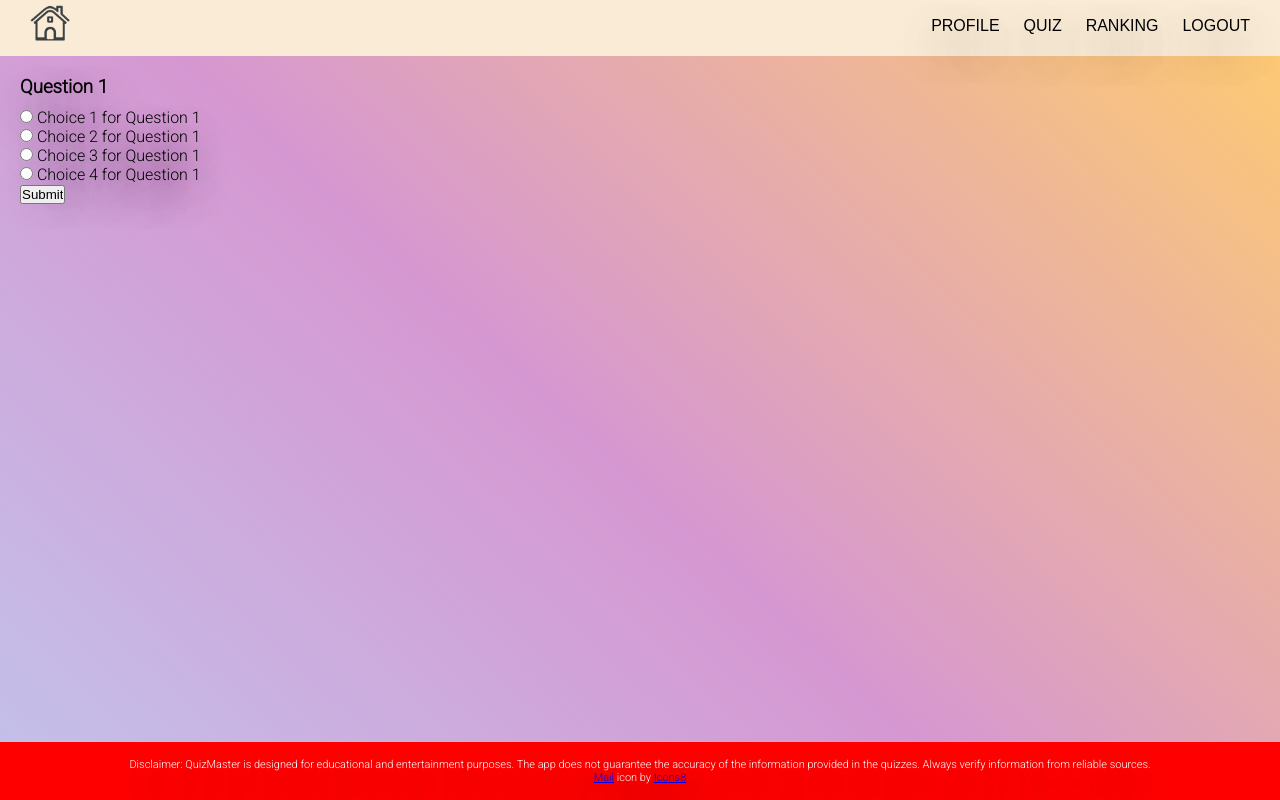
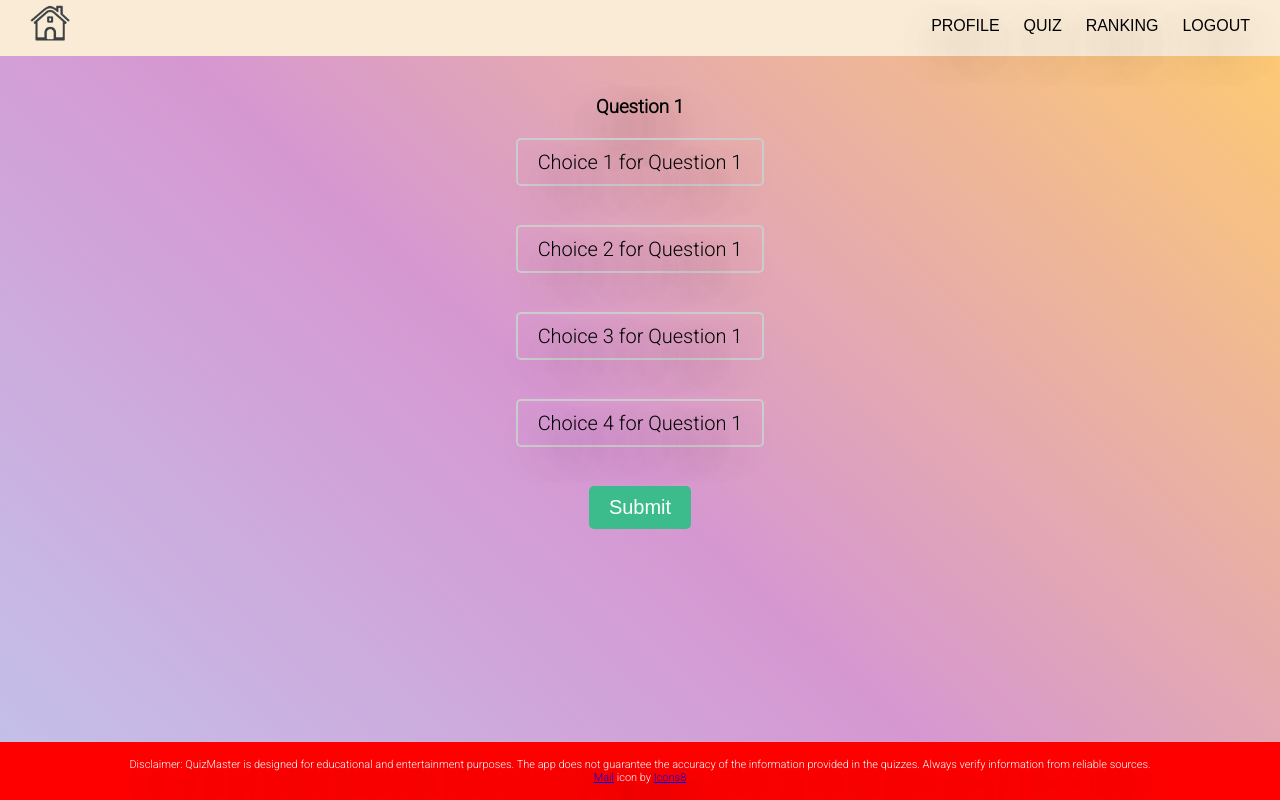
Before and after one commit to juhum/QuizApp, a Flask app: page /quiz in a window 1280 px wide. Run offline with Flask 3, Linux system fonts and the light colour scheme; a user stored in the database is signed in; data comes from the database, SQL or seed files in the repository; both versions use the stored data as it was after the commit; data that the repository does not hold is empty; parts of the project's set-up code (start-up, migrations or seed data) failed here and were passed over.

Commit message:
profile page fixes, quiz styling

```diff
--- /dev/null
+++ b/website/static/css/quizstyle.css
@@ -0,0 +1,79 @@
+
+*,
+*::after,
+*::before {
+    margin: 0;
+    padding: 0;
+    box-sizing: border-box;
+}
+
+
+html {
+    scroll-behavior: smooth;
+}
+
+
+
+input[type=radio] {
+    display: none;
+}
+
+input[type=radio] + label {
+    display: inline-block;
+    padding: 10px 20px;
+    margin: 10px;
+    font-size: 20px;
+    cursor: pointer;
+    border: 2px solid #ccc;
+    border-radius: 5px;
+}
+
+input[type=radio]:checked + label {
+    background-color: #3CBC8D;
+    color: white;
+}
+
+input[type=submit] {
+    display: inline-block;
+    padding: 10px 20px;
+    margin: 10px;
+    font-size: 20px;
+    cursor: pointer;
+    border: none;
+    border-radius: 5px;
+    background-color: #3CBC8D;
+    color: white;
+}
+
+input[type=submit]:hover {
+    background-color: #2E8B57;
+}
+
+.container {
+    display: flex;
+    flex-direction: column;
+    align-items: center;
+}
+
+form {
+    display: flex;
+    flex-direction: column;
+    align-items: center;
+}
+
+
+
+.container {
+    display: flex;
+    flex-direction: column;
+    align-items: center;
+}
+
+form {
+    /* Add these styles to center the form */
+    display: flex;
+    flex-direction: column;
+    align-items: center;
+    margin: 0 auto; /* This will center the form horizontally */
+    max-width: 600px; /* You can adjust the max-width as needed */
+}
--- a/website/static/css/style.css
+++ b/website/static/css/style.css
@@ -171,7 +171,7 @@ body {
     display: inline-block;
   }
   .container{
-    max-width: 50vw;
+    /*max-width: 50vw;*/
   }
 }
 
--- a/website/templates/profile.html
+++ b/website/templates/profile.html
@@ -13,6 +13,6 @@
     <h3>Profile page</h3>
     <p><span class="bol">Username:</span> {{ name }}</p>
     <p><span class="bol">Number of total points:</span> {{ total_points }}</p>
-    <img src="../static/img/quiz-app-icon-temp.jpg" alt="quiz-app-icon" width="200">
+    <img class="logo" src="../static/img/quiz-app-icon-temp.jpg" alt="quiz-app-icon" width="200">
     </div>
 {% endblock %}
--- a/website/templates/quiz.html
+++ b/website/templates/quiz.html
@@ -2,15 +2,18 @@
 {% block title %}Quiz{% endblock %}
 
 {% block content %}
+<div class="container">
+<link rel="stylesheet" href="../static/css/quizstyle.css">
 <h3>{{ question.question }}</h3>
 <form action="{{ url_for('views.submit_answer', question_id=question.question_id, question_index=current_question_index) }}" method="post">
     <input type="hidden" name="question_id" value="{{ question.question_id }}">
     {% for choice in choices %}
         {% if choice.question_id == question.question_id %}
-            <input type="radio" name="choice" value="{{ choice.choice_id }}"> {{ choice.choice }}<br>
+            <input type="radio" id="{{ choice.choice_id }}" name="choice" value="{{ choice.choice_id }}">
+            <label for="{{ choice.choice_id }}">{{ choice.choice }}</label><br>
         {% endif %}
     {% endfor %}
     <input type="submit" value="Submit">
 </form>
-
+</div>
 {% endblock %}
```
Also changed, not shown: website/static/css/profilestyle.css (+8 -1 lines), instance/database.db.
